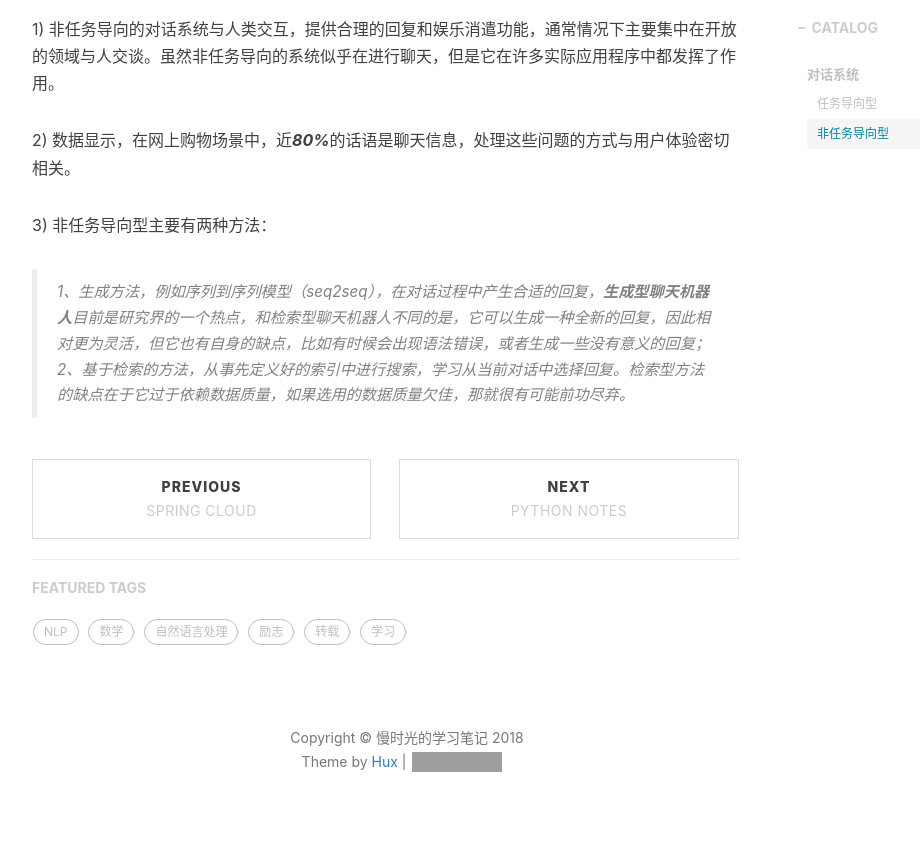
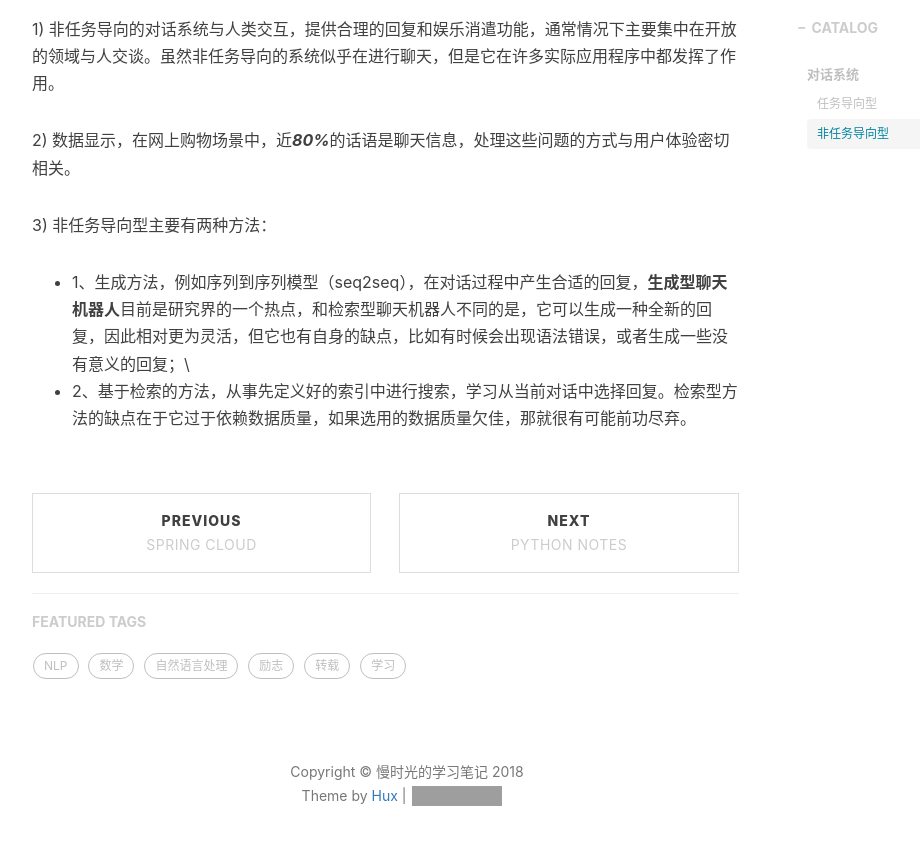
Before and after one commit to msg901216/msg901216.github.io, a Jekyll site: the page built from _posts/2018-09-14-NLP.md, in a window 1280 px wide and 900 px high, scrolled down 1741 px. Shown: the top 845 px of the window, without its empty margins (233-1153 px from the left). Built offline with Jekyll 4.4.1, drawn with Linux system fonts in a browser that asks for light colours; nearby versions of some CDN libraries; comment, search, counter and statistics services are not loaded; grey boxes are pictures that could not be loaded.

Commit message:
Update 2018-09-14-NLP.md

```diff
--- a/_posts/2018-09-14-NLP.md
+++ b/_posts/2018-09-14-NLP.md
@@ -38,5 +38,5 @@
 
 3) 非任务导向型主要有两种方法：
 
-> 1、生成方法，例如序列到序列模型（seq2seq），在对话过程中产生合适的回复，**生成型聊天机器人**目前是研究界的一个热点，和检索型聊天机器人不同的是，它可以生成一种全新的回复，因此相对更为灵活，但它也有自身的缺点，比如有时候会出现语法错误，或者生成一些没有意义的回复；\\
->2、基于检索的方法，从事先定义好的索引中进行搜索，学习从当前对话中选择回复。检索型方法的缺点在于它过于依赖数据质量，如果选用的数据质量欠佳，那就很有可能前功尽弃。
+* 1、生成方法，例如序列到序列模型（seq2seq），在对话过程中产生合适的回复，**生成型聊天机器人**目前是研究界的一个热点，和检索型聊天机器人不同的是，它可以生成一种全新的回复，因此相对更为灵活，但它也有自身的缺点，比如有时候会出现语法错误，或者生成一些没有意义的回复；\\
+* 2、基于检索的方法，从事先定义好的索引中进行搜索，学习从当前对话中选择回复。检索型方法的缺点在于它过于依赖数据质量，如果选用的数据质量欠佳，那就很有可能前功尽弃。
```
